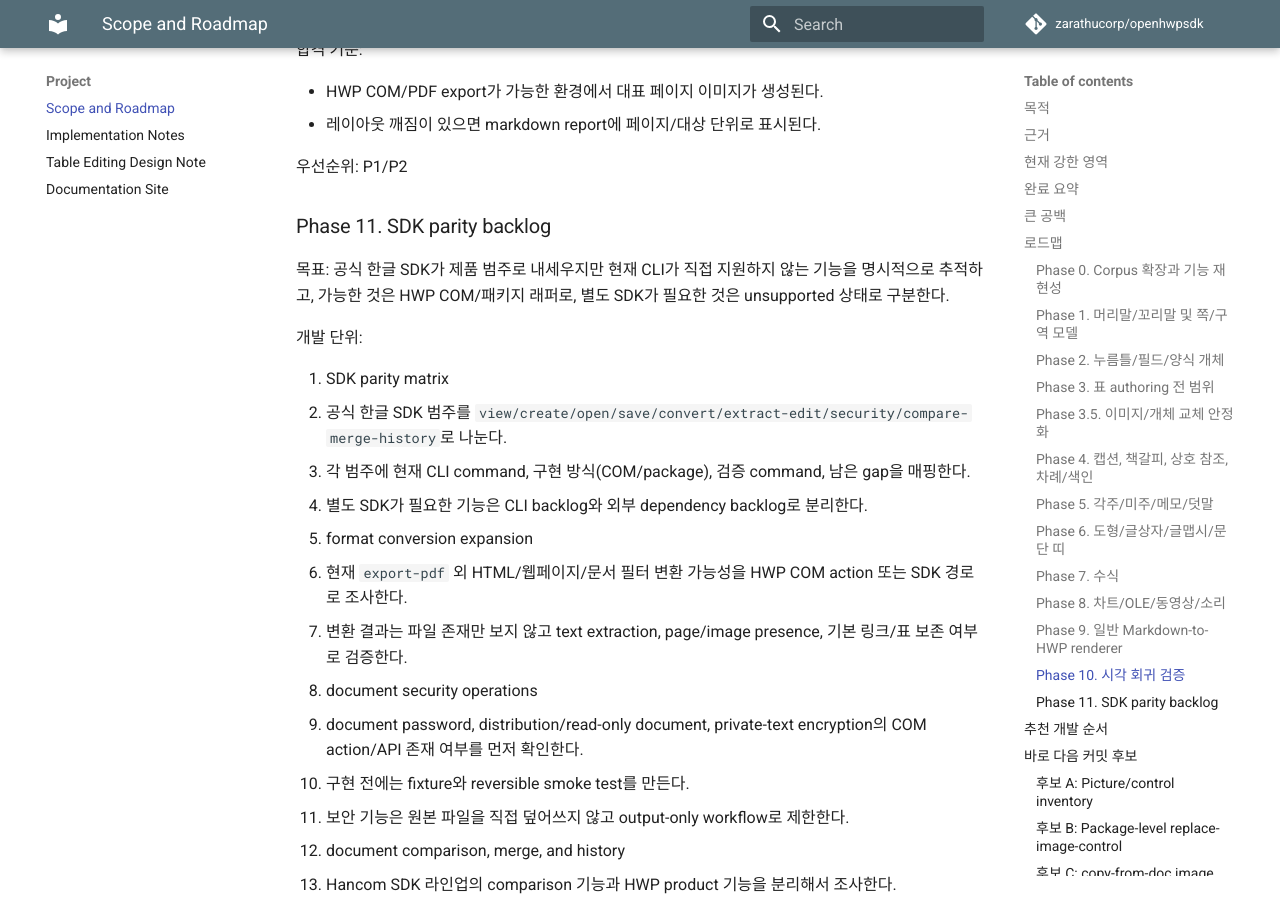
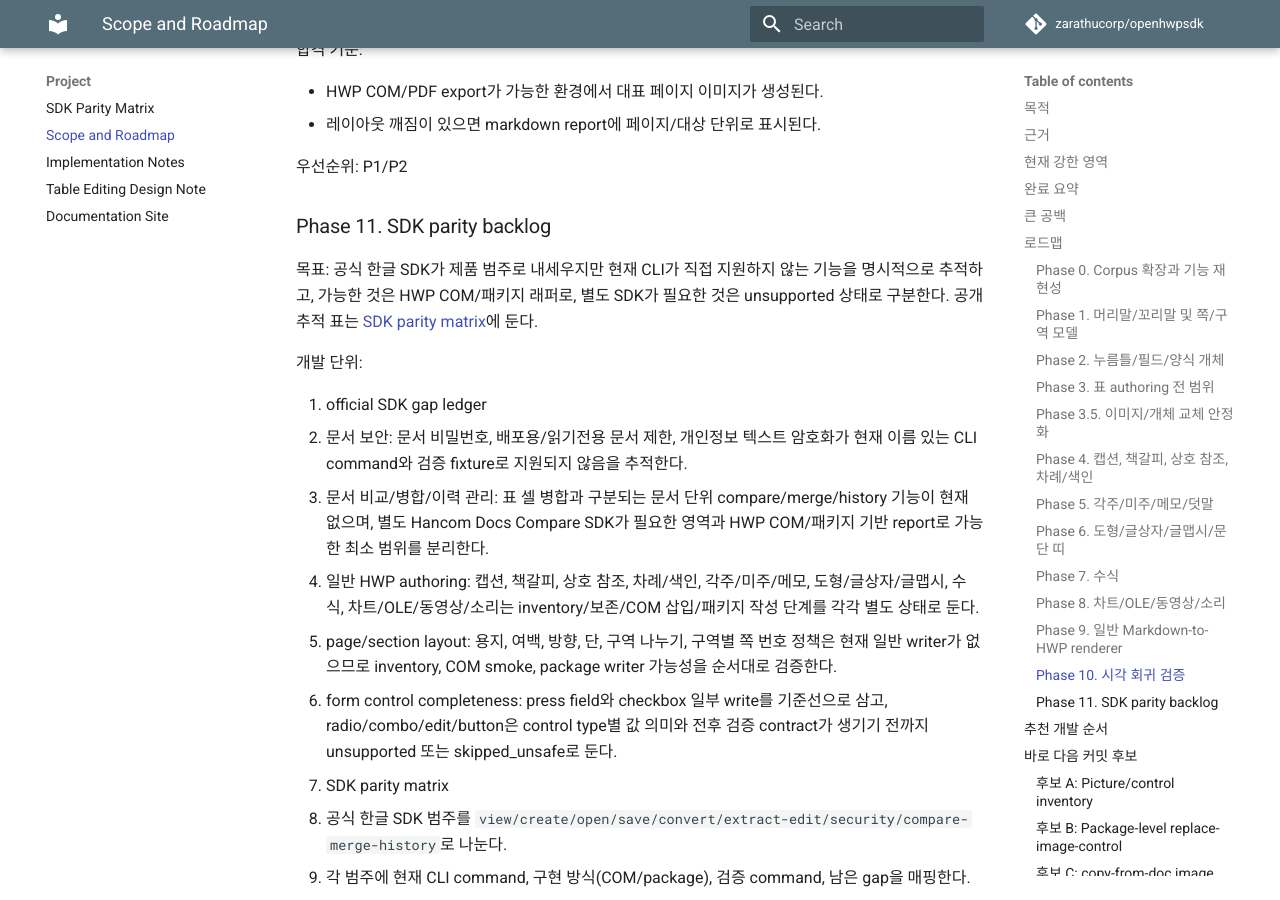
Before and after one commit to zarathucorp/openhwpsdk, an MkDocs documentation site: the page built from docs/hwp-authoring-feature-roadmap.md, in a window 1280 px wide and 900 px high, scrolled down 17927 px. Built offline with MkDocs 1.6.1 and Material for MkDocs 9.7.7, drawn with Linux system fonts in a browser that asks for light colours; comment, search, counter and statistics services are not loaded; some of the changed text lies outside the part shown.

Commit message:
Document SDK parity matrix

```diff
--- a/docs/hwp-authoring-feature-roadmap.md
+++ b/docs/hwp-authoring-feature-roadmap.md
@@ -558,9 +558,16 @@
 
 ### Phase 11. SDK parity backlog
 
-목표: 공식 한글 SDK가 제품 범주로 내세우지만 현재 CLI가 직접 지원하지 않는 기능을 명시적으로 추적하고, 가능한 것은 HWP COM/패키지 래퍼로, 별도 SDK가 필요한 것은 unsupported 상태로 구분한다.
+목표: 공식 한글 SDK가 제품 범주로 내세우지만 현재 CLI가 직접 지원하지 않는 기능을 명시적으로 추적하고, 가능한 것은 HWP COM/패키지 래퍼로, 별도 SDK가 필요한 것은 unsupported 상태로 구분한다. 공개 추적 표는 [SDK parity matrix](sdk-parity-matrix.md)에 둔다.
 
 개발 단위:
+
+0. official SDK gap ledger
+   - 문서 보안: 문서 비밀번호, 배포용/읽기전용 문서 제한, 개인정보 텍스트 암호화가 현재 이름 있는 CLI command와 검증 fixture로 지원되지 않음을 추적한다.
+   - 문서 비교/병합/이력 관리: 표 셀 병합과 구분되는 문서 단위 compare/merge/history 기능이 현재 없으며, 별도 Hancom Docs Compare SDK가 필요한 영역과 HWP COM/패키지 기반 report로 가능한 최소 범위를 분리한다.
+   - 일반 HWP authoring: 캡션, 책갈피, 상호 참조, 차례/색인, 각주/미주/메모, 도형/글상자/글맵시, 수식, 차트/OLE/동영상/소리는 inventory/보존/COM 삽입/패키지 작성 단계를 각각 별도 상태로 둔다.
+   - page/section layout: 용지, 여백, 방향, 단, 구역 나누기, 구역별 쪽 번호 정책은 현재 일반 writer가 없으므로 inventory, COM smoke, package writer 가능성을 순서대로 검증한다.
+   - form control completeness: press field와 checkbox 일부 write를 기준선으로 삼고, radio/combo/edit/button은 control type별 값 의미와 전후 검증 contract가 생기기 전까지 unsupported 또는 skipped_unsafe로 둔다.
 
 1. SDK parity matrix
    - 공식 한글 SDK 범주를 `view/create/open/save/convert/extract-edit/security/compare-merge-history`로 나눈다.
@@ -592,6 +599,7 @@
 합격 기준:
 
 - `docs/hwp-authoring-feature-roadmap.md` 또는 별도 parity report에서 공식 SDK 범주별 current support/gap/verification command가 한눈에 보인다.
+- 위 `official SDK gap ledger`의 각 항목이 `unsupported`, `inventory-only`, `COM-smoke`, `package-writer`, `verified` 중 하나의 상태를 가진다.
 - 보안/비교/병합/변환 기능은 실제 HWP/SDK에서 열리는 fixture와 output-only smoke test 없이는 implemented로 표시하지 않는다.
 - 별도 Hancom SDK가 필요한 기능은 repo 내부 구현 예정 항목과 외부 라이선스/SDK 의존 항목으로 분리한다.
 - 변환/비교/보안 결과물은 원본 파일을 보존하고, 실패 시 partial output을 명시적으로 report한다.
@@ -616,7 +624,8 @@
 14. Phase 7: equation inventory와 COM insert.
 15. Phase 8: chart/OLE/media preservation.
 16. Phase 9: 일반 Markdown-to-HWP renderer.
-17. Phase 11 일부: SDK parity matrix, PDF 외 변환 가능성 조사, 보안/비교/병합 unsupported 범위 확정.
+17. Phase 11 일부: official SDK gap ledger와 SDK parity matrix를 먼저 작성해 문서 보안, 문서 비교/병합/이력, 일반 authoring, page/section layout, form control completeness의 현재 상태를 고정한다.
+18. Phase 11 일부: PDF 외 변환 가능성 조사, 보안/비교/병합 unsupported 범위 확정, 별도 Hancom SDK 의존 항목 분리.
 
 ## 바로 다음 커밋 후보
 
@@ -671,6 +680,8 @@
 
 ### 후보 F: PDF visual smoke harness
 
+상태: 구현 1차. `visual-smoke-corpus` 명령으로 feature corpus scan report와 PDF export 결과를 한 report 묶음으로 남긴다. HWP COM이 건강한 환경에서 PDF가 실제 생성돼야 pass이며, known failure는 `fileNameOrPath=exitCode[:reasonFragment]` exact xfail contract로만 허용한다. PNG render, page thumbnails, visual metrics는 아직 다음 개발 단위다.
+
 - 로컬 feature fixture corpus의 대표 fixture를 PDF로 export하는 smoke command 정리.
 - scan report와 PDF export 결과를 같은 report 묶음으로 남긴다.
 - HWP COM이 불안정하면 `diagnose-com`과 visible export를 우선 실행한다.
@@ -695,9 +706,13 @@
 
 ### 후보 I: SDK parity matrix
 
+상태: 구현 1차. [SDK parity matrix](sdk-parity-matrix.md)에서 공식 Hwp SDK 범주를 현재 CLI command, 검증 command, 남은 gap, `unsupported`/`needs-SDK` 상태로 매핑한다.
+
 - 공식 한글 SDK 범주와 현재 CLI command를 표로 매핑한다.
 - `export-pdf`, `scan-hwpx-features`, `list-fields`, `list-controls`, table/header/footer commands의 검증 command를 같이 적는다.
 - 문서 보안, 비교/병합/이력 관리, HTML 변환처럼 현재 래퍼가 없는 기능은 unsupported 또는 needs-SDK로 표시한다.
+- 일반 HWP authoring 공백은 캡션/책갈피/상호 참조/차례/색인/각주/미주/메모/도형/글상자/글맵시/수식/차트/OLE/동영상/소리 단위로 나누고, 각 항목의 현재 상태를 inventory-only와 writer 없음으로 분리한다.
+- page/section layout은 용지/여백/방향/단/구역 나누기/구역별 쪽 번호 정책으로 쪼개고, form control은 press/checkbox/radio/combo/edit/button별 write contract 상태를 표기한다.
 
 이유: "한글 SDK에는 있는데 우리 프로젝트에는 없는 기능"을 일회성 점검이 아니라 추적 가능한 backlog로 바꿔야 한다.
 
--- a/mkdocs.yml
+++ b/mkdocs.yml
@@ -53,6 +53,7 @@ nav:
       - HWPX Validation: markdown-hwpx-validation-workflow.md
       - Image Replacement: image-replacement.md
   - Project:
+      - SDK Parity Matrix: sdk-parity-matrix.md
       - Scope and Roadmap: hwp-authoring-feature-roadmap.md
       - Implementation Notes: submission-hwpx-code-issues.md
       - Table Editing Design Note: table-edit-improvement-plan.md
```
Also changed, not shown: README.ko.md (+1 -0 lines), README.md (+1 -0 lines), docs/index.md (+1 -0 lines), docs/sdk-parity-matrix.md (added, +63 -0 lines).
